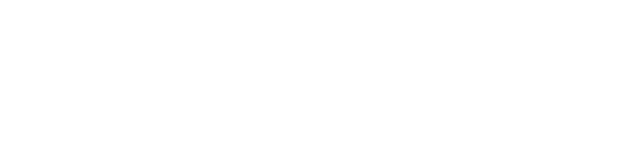
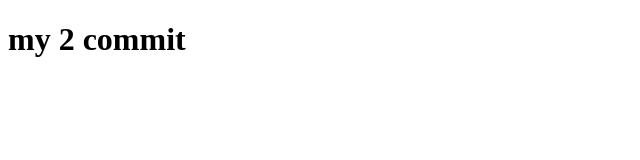
Before and after one commit to Simosh/Loftschool, a plain HTML site: page index.html in a window 1280 px wide. Shown: the whole page, without its empty margins (0-640 px from the left). Drawn offline with Linux system fonts and the light colour scheme.

Commit message:
my 2 commit

```diff
--- a/index.html
+++ b/index.html
@@ -5,7 +5,6 @@
 	<title>Document</title>
 </head>
 <body>
-	<h1></h1>
-	<p></p>
+	<h1>my 2 commit</h1>
 </body>
 </html>
```
